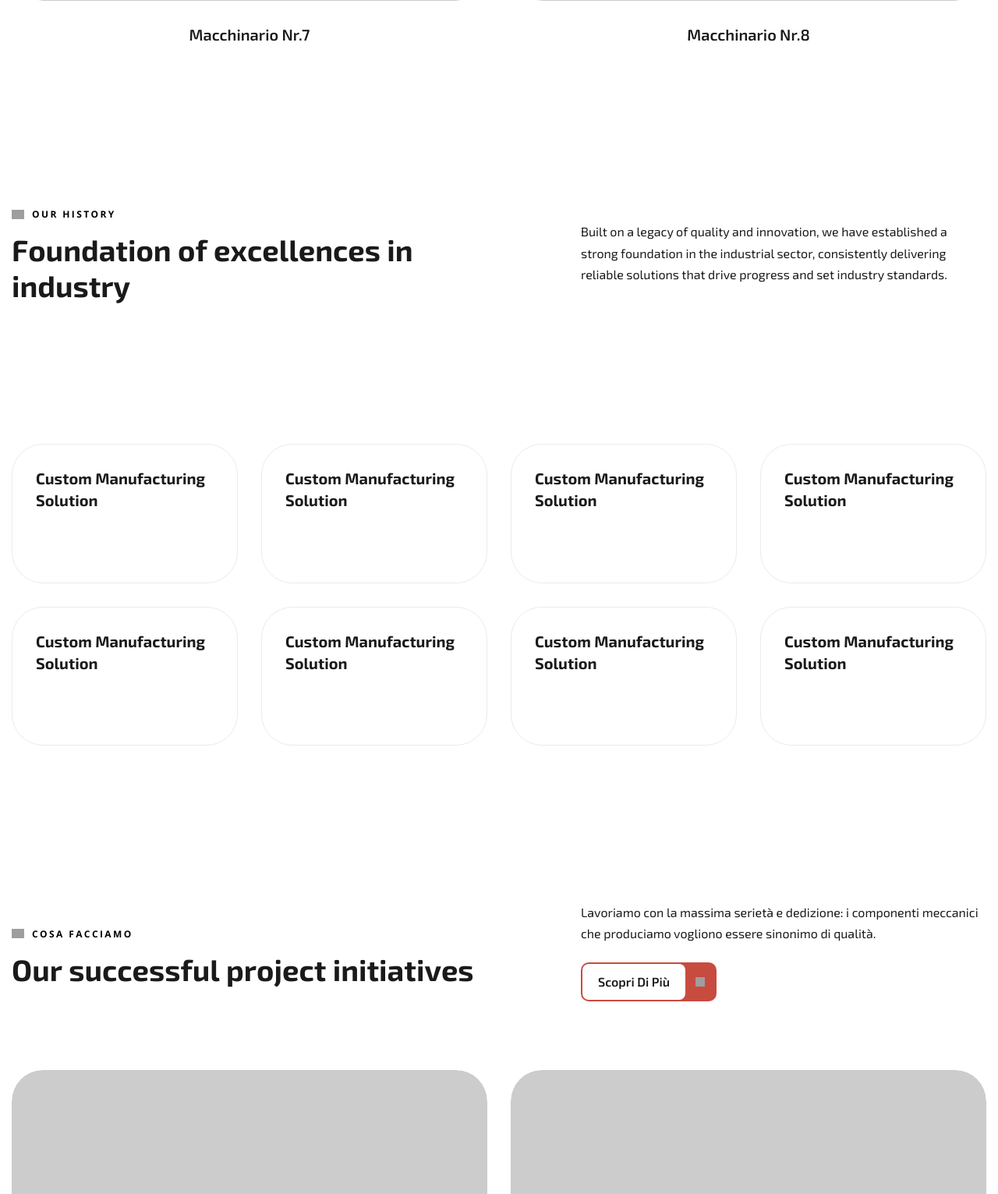
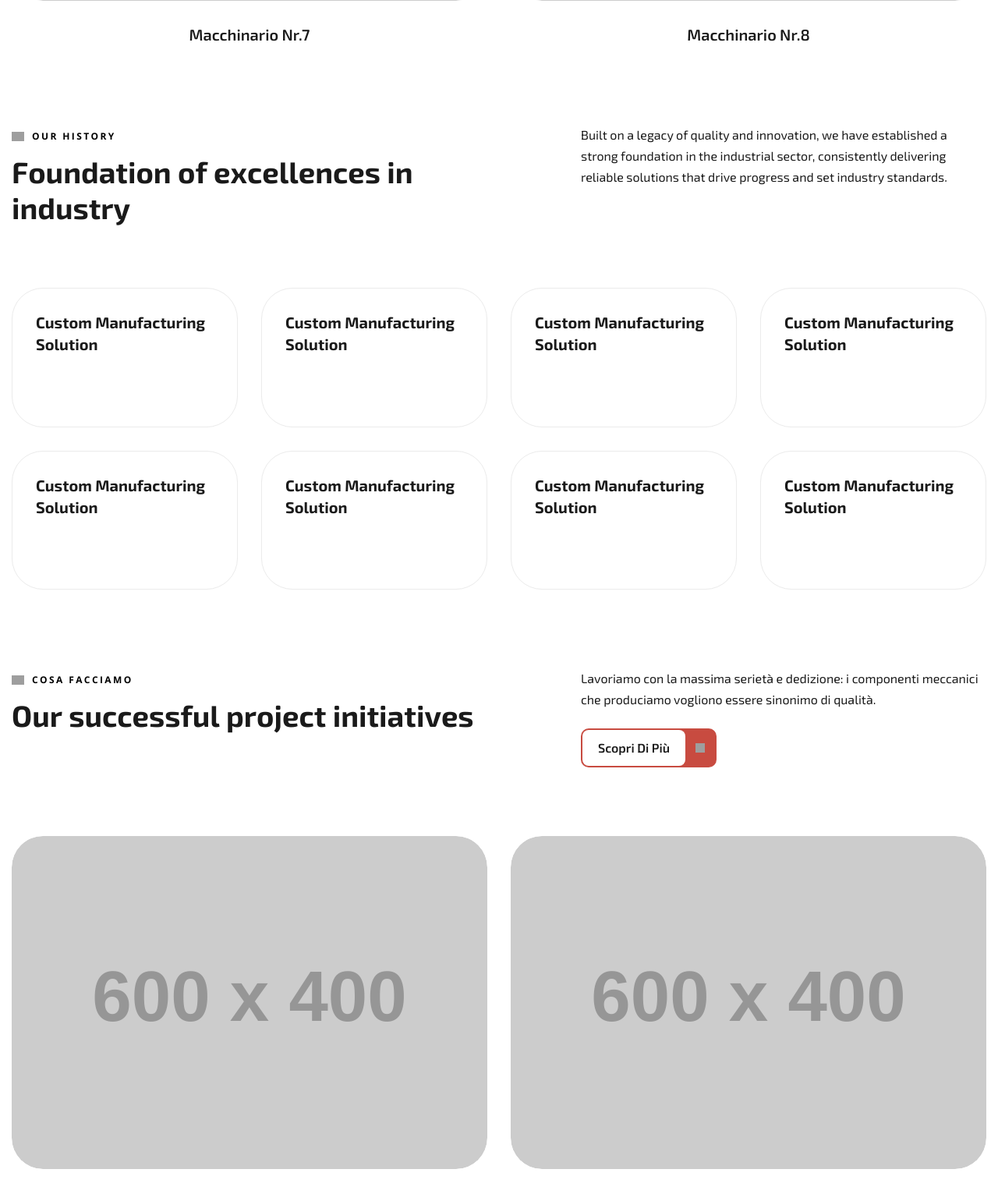
Before and after one commit to EsseEmme97/dvfmeccanica, a PHP site: page /test/parco-macchine in a window 1280 px wide. Shown: the part 2987-4518 px from the top of the page at 78% size. Run offline with PHP 8.4, Linux system fonts and the light colour scheme; grey boxes labelled with a size stand in for pictures from a placeholder-image service; some libraries are stand-ins or nearby versions; grey boxes are pictures that could not be loaded.

Commit message:
add other changes about UI

```diff
--- a/it/motorsport.php
+++ b/it/motorsport.php
@@ -62,6 +62,9 @@ $heightseo = "115";
 								<li class="breadcrumb-item active" aria-current="page">Motorsport</li>
 							</ol>
 						</nav>
+						<div class="about-content-btn wow fadeInUp mt-5" data-wow-delay="0.75s">
+							<a href="<?= $pathindex ?>azienda" class="btn-default"><span>Scopri di più</span></a>
+						</div>
 					</div>
 					<!-- Page Header Box End -->
 				</div>
--- a/it/parco-macchine.php
+++ b/it/parco-macchine.php
@@ -119,9 +119,9 @@ $heightseo = "115";
     </section>
     <!-- Our Work Section End -->
 
-	 <section class="our-history">
+	 <section class="our-history p-0">
         <div class="container">
-            <div class="row section-row align-items-center">
+            <div class="row section-row">
                 <div class="col-lg-6">
                     <!-- Section Title Start -->
                     <div class="section-title">
@@ -140,7 +140,7 @@ $heightseo = "115";
                 </div>
             </div>
 
-			<div class="row page-services">
+			<div class="row page-services pt-0">
 				<? for($i=0; $i<8; $i++): ?>
                 <div class="col-lg-3 col-md-6">
                     <!-- Service Item Start -->
@@ -159,7 +159,7 @@ $heightseo = "115";
 	 <!-- Our Work Section Start -->
     <section class="our-work pt-0">
         <div class="container">
-            <div class="row section-row align-items-center">
+            <div class="row section-row">
                 <div class="col-lg-6">
                     <!-- Section Title Start -->
                     <div class="section-title">
```
Lines whose indentation alone changed are shown as unchanged.
